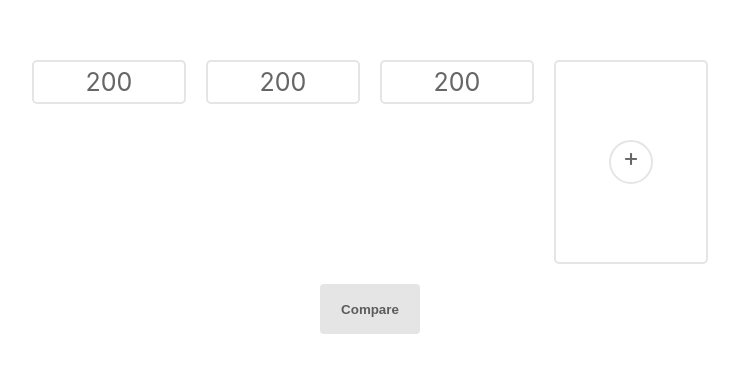
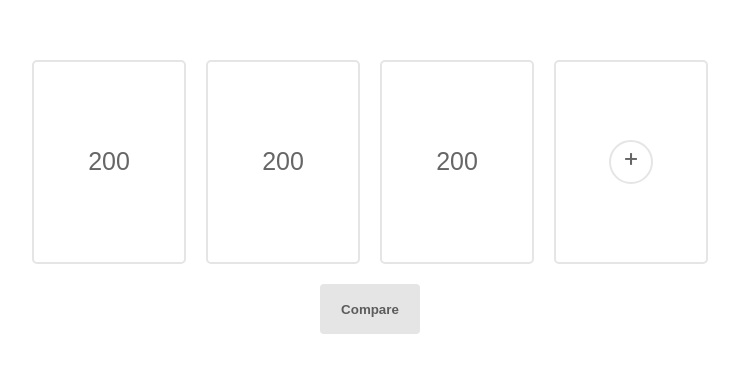
Before and after one commit to Web-Dev-Problems/pb-mini-project, a React (Create React App) app: page / in a window 1280 px wide. Shown: the part 203-576 px from the top of the page, without its empty margins (270-1009 px from the left). Built offline with nearby package versions, Linux system fonts and the light colour scheme.

Commit message:
Update Box.js
Use UseState hooks to create logical arguments

Co-Authored-By: Joshtray <23462200+Joshtray@users.noreply.github.com>

```diff
--- a/src/components/Box.js
+++ b/src/components/Box.js
@@ -30,11 +30,16 @@ const Box = ({ index, position, data, selected, setSelected, showCheckBox=true,
         gridColumnEnd: (!isNaN(position) ? parseInt(position)+2 : 0)}} data-index={index} data-position={position} data-data={data}>
             <span className={`box ${checkedBox ? "checked-box" : ""}`}
             style={{
-            height: data,
+            height: `${data}px`,
             "--box-height": `${data}px`,
             "--box-position": `${position}`,
+            "--shadow-color": `${spanLength ? "rgb(32,76,234)" : 'red'}`
             }}>
-            {data}
+            {showCheckBox ? <input
+            style={{
+                width: `${data.toString().length}ch`,
+            }}
+             value={data} type="number" onChange={(event) => {setBoxList((prevBoxList) => {return {...prevBoxList, [index] : event.target.value}});setSelected((prevSelected) => {return {...prevSelected, [index]: event.target.value}}) }}/> : <p>{data}</p>}
             {showCheckBox && <input type="checkbox"
             className="checkbox"
             onInput={boxCheck} />}</span>
```
